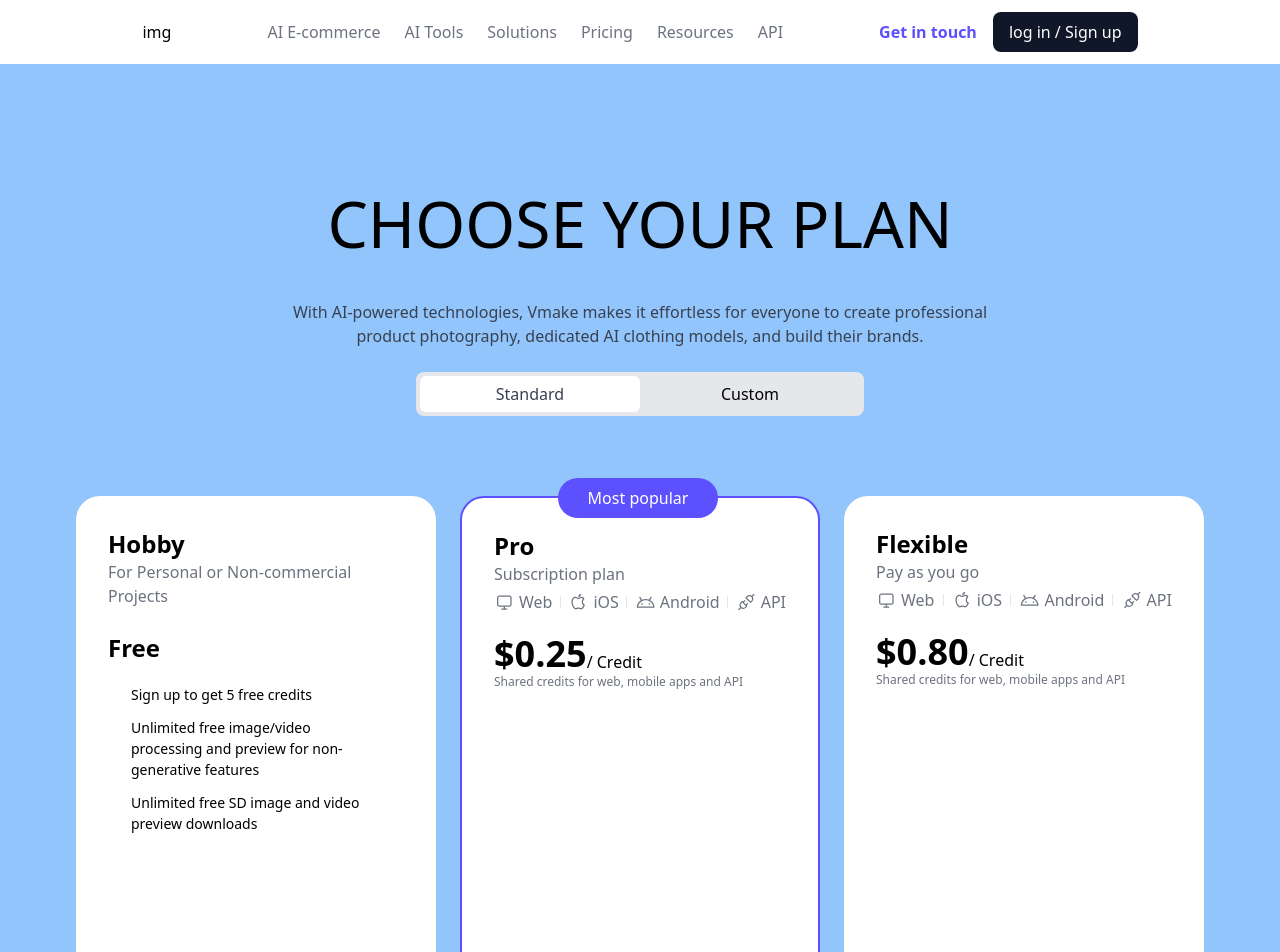
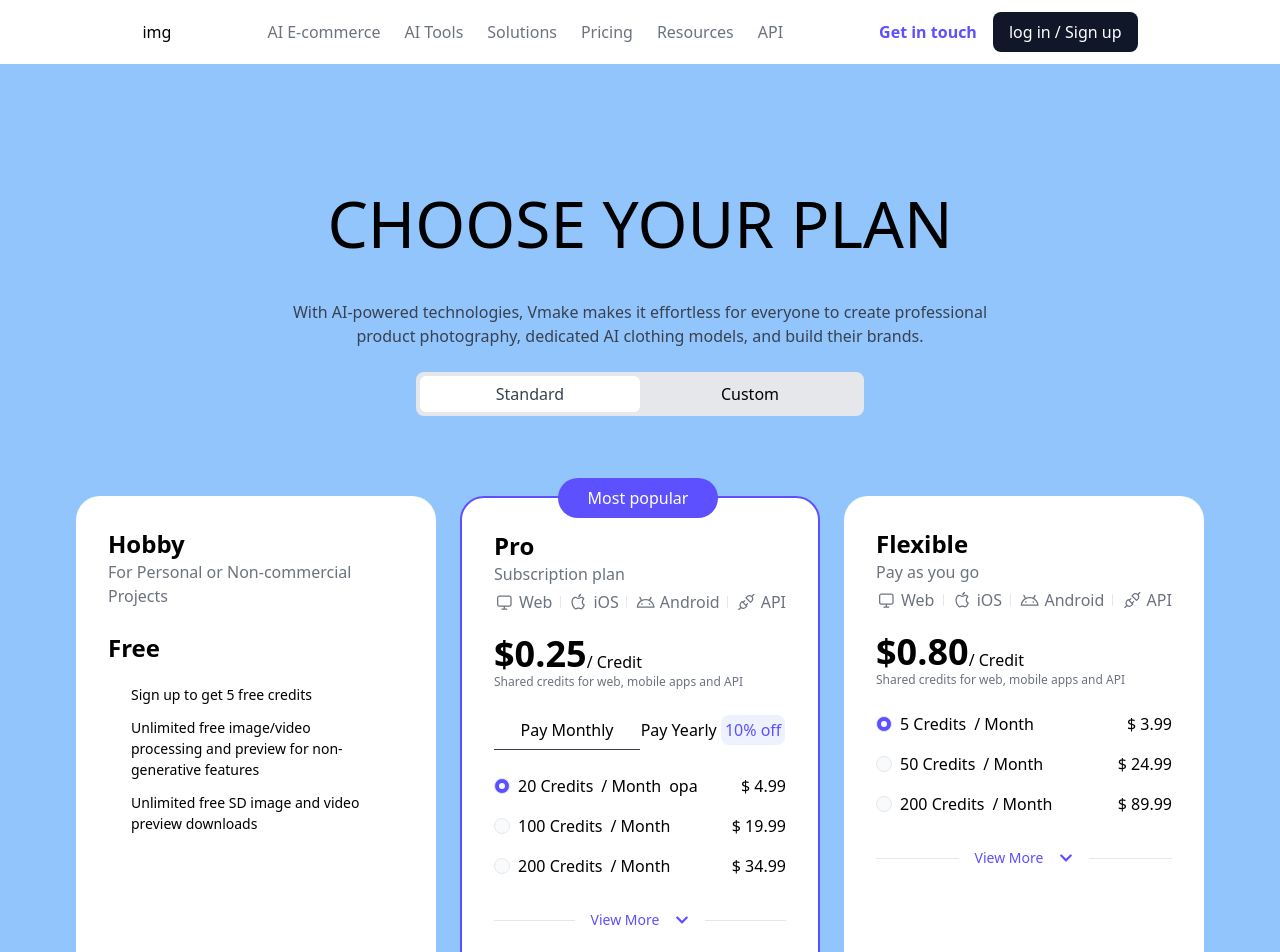
Before and after one commit to LuccasBenedetti/lp-modelia, a React (Vite) app: page /pricing in a window 1280 px wide. Shown: the top 952 px of the page. Built offline with nearby package versions, Linux system fonts and the light colour scheme.

Commit message:
quase terminando

```diff
--- /dev/null
+++ b/src/components/radios/FlexibleRadio.tsx
@@ -0,0 +1,52 @@
+import { useState } from "react"
+
+interface ValuesData {
+    id: number
+    credits: number
+    price: number
+}
+
+
+export const FlexibleRadio:React.FC = () => {
+
+    const [selectedRadio, setSelectedRadio] = useState(0)
+
+
+    const values: ValuesData[] = [
+    {
+        id: 0,
+        credits: 5,
+        price: 3.99
+    },
+    {
+        id: 1,
+        credits: 50,
+        price: 24.99
+    },
+    {
+        id: 2,
+        credits: 200,
+        price: 89.99
+    }
+
+]
+
+
+    return (
+        <div className="flex flex-col gap-4 w-full justify-between mt-6">
+            {values.map((value) => (
+                <div className="flex flex-1 justify-between">
+                    <div key={value.id} className="flex items-center gap-2">
+                        <button onClick={() => setSelectedRadio(value.id)} className={`flex items-center justify-center w-4 h-4 rounded-full border-[1px] ${selectedRadio === value.id ? 'bg-[#5D50FF]' : 'bg-[#F8FAFC]'}`} >
+                            <div className="w-[6px] h-[6px] rounded-full bg-[#F8FAFC]"/>
+                        </button>
+                        <span>{value.credits} Credits</span>
+                        <span>/ Month</span>
+                    </div>
+                    <span>$ {value.price}</span>
+                </div>
+            ))}
+
+        </div>
+    )
+}
--- /dev/null
+++ b/src/components/radios/ProRadio.tsx
@@ -0,0 +1,53 @@
+import { useState } from "react"
+
+interface ValuesData {
+    id: number
+    credits: number
+    price: number
+}
+
+
+export const ProRadio:React.FC = () => {
+
+    const [selectedRadio, setSelectedRadio] = useState(0)
+
+
+    const values: ValuesData[] = [
+    {
+        id: 0,
+        credits: 20,
+        price: 4.99
+    },
+    {
+        id: 1,
+        credits: 100,
+        price: 19.99
+    },
+    {
+        id: 2,
+        credits: 200,
+        price: 34.99
+    }
+
+]
+
+
+    return (
+        <div className="flex flex-col gap-4 w-full justify-between mt-6">
+            {values.map((value) => (
+                <div className="flex flex-1 justify-between">
+                    <div key={value.id} className="flex items-center gap-2">
+                        <button onClick={() => setSelectedRadio(value.id)} className={`flex items-center justify-center w-4 h-4 rounded-full border-[1px] ${selectedRadio === value.id ? 'bg-[#5D50FF]' : 'bg-[#F8FAFC]'}`} >
+                            <div className="w-[6px] h-[6px] rounded-full bg-[#F8FAFC]"/>
+                        </button>
+                        <span>{value.credits} Credits</span>
+                        <span>/ Month</span>
+                        {selectedRadio === value.id && 'opa'}
+                    </div>
+                    <span>$ {value.price}</span>
+                </div>
+            ))}
+
+        </div>
+    )
+}
--- a/src/pages/pricing.tsx
+++ b/src/pages/pricing.tsx
@@ -4,10 +4,15 @@
 import appleIcon from '../assets/icons/apple.svg'
 import apiIcon from '../assets/icons/api.svg'
 import webIcon from '../assets/icons/web.svg'
+import { ProRadio } from "../components/radios/ProRadio";
+import { FlexibleRadio } from "../components/radios/FlexibleRadio";
+import { FaChevronDown } from "react-icons/fa";
 
 export const Pricing:React.FC = () => {
 
     const [selectedOption, setSelectedOption] = useState<'standard' | 'custom'>('standard')
+    const [selectedPayment, setSelectedPayment] = useState<'monthly' | 'yearly'>('monthly')
+
 
     return (
         <div className="flex flex-col">
@@ -59,7 +64,7 @@
                         <button className="mt-auto h-11 w-full bg-[#F8FAFC] border border-[#E5E7EB] rounded-xl">Sign up for Free</button>
 
                     </div>
-                    <div className="relative h-[640px] border-[2px] border-[#5D50FF]  w-[360px] rounded-3xl bg-white p-8 flex flex-col items-start">
+                    <div className="relative h-[640px] border-[2px] border-[#5D50FF] w-[360px] rounded-3xl bg-white p-8 flex flex-col items-start">
                         <div className="absolute top-[-20px] right-[100px] bg-[#5D50FF] rounded-full w-40 h-10 flex items-center justify-center text-white">Most popular</div>
                         <span className="text-2xl font-bold">Pro</span>
                         <span className="text-[#6C727F]">
@@ -91,6 +96,22 @@
                             <span>/ Credit</span>
                         </div>
                         <span className="text-xs text-[#6C727F]">Shared credits for web, mobile apps and API</span>
+
+                        <div className="flex w-full mt-5">
+                            <button onClick={() => setSelectedPayment('monthly')} className={`flex-1 h-10 ${selectedPayment === 'monthly' ? 'border-b-[1px] border-t-[1px] border-t-transparent border-[#384150]' : ''}`}>Pay Monthly</button>
+                            <button onClick={() => setSelectedPayment('yearly')}  className={`flex-1 h-10 ${selectedPayment === 'yearly' ? 'border-b-[1px] border-t-[1px] border-t-transparent border-[#384150]' : ''}`}>Pay Yearly <span className="bg-[#EEF2FF] p-1 rounded-lg text-[#5D50FF]">10% off</span></button>
+                        </div>
+
+                        <ProRadio />
+
+                        <div className="flex w-full items-center justify-between mt-8 gap-4">
+                            <div className="h-[1px] w-max bg-[#E5E7EB] flex-1"/>
+                            <button className="flex text-sm items-center gap-4 text-[#5D50FF]"> View More <FaChevronDown /> </button>
+                            <div className="h-[1px] w-max bg-[#E5E7EB] flex-1"/>
+                        </div>
+
+                        <button className="mt-auto h-11 w-full bg-[#0F1729] text-white rounded-xl">Subscribe now</button>
+
                     </div>
 
                     <div className="h-[640px] w-[360px] rounded-3xl bg-white p-8 flex flex-col items-start">
@@ -124,6 +145,16 @@
                             <span>/ Credit</span>
                         </div>
                         <span className="text-xs text-[#6C727F]">Shared credits for web, mobile apps and API</span>
+
+                        <FlexibleRadio />
+
+                        <div className="flex w-full items-center justify-between mt-8 gap-4">
+                            <div className="h-[1px] w-max bg-[#E5E7EB] flex-1"/>
+                            <button className="flex text-sm items-center gap-4 text-[#5D50FF]"> View More <FaChevronDown /> </button>
+                            <div className="h-[1px] w-max bg-[#E5E7EB] flex-1"/>
+                        </div>
+
+                        <button className="mt-auto h-11 w-full bg-[#F8FAFC] border border-[#E5E7EB] rounded-xl">Purchase now</button>
                     </div>
                 </div>
 
```
